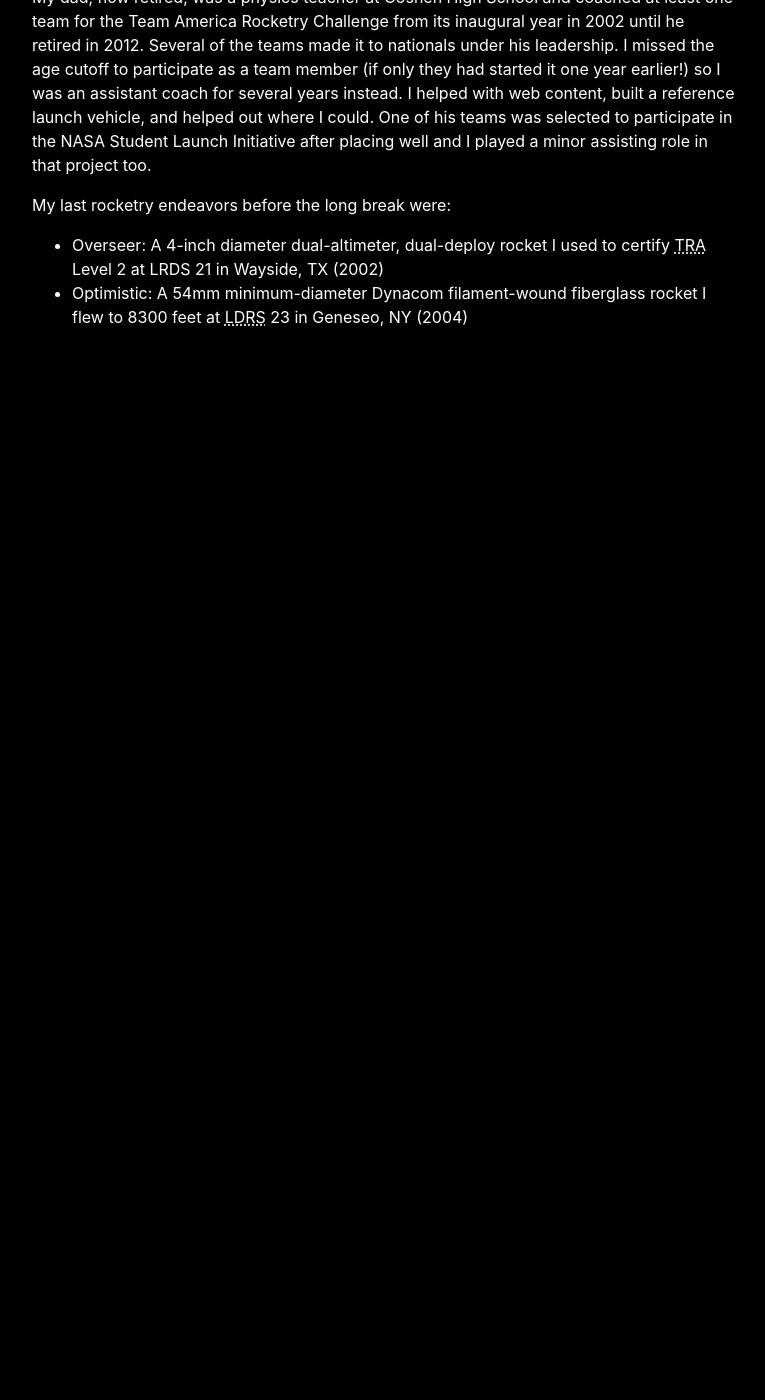
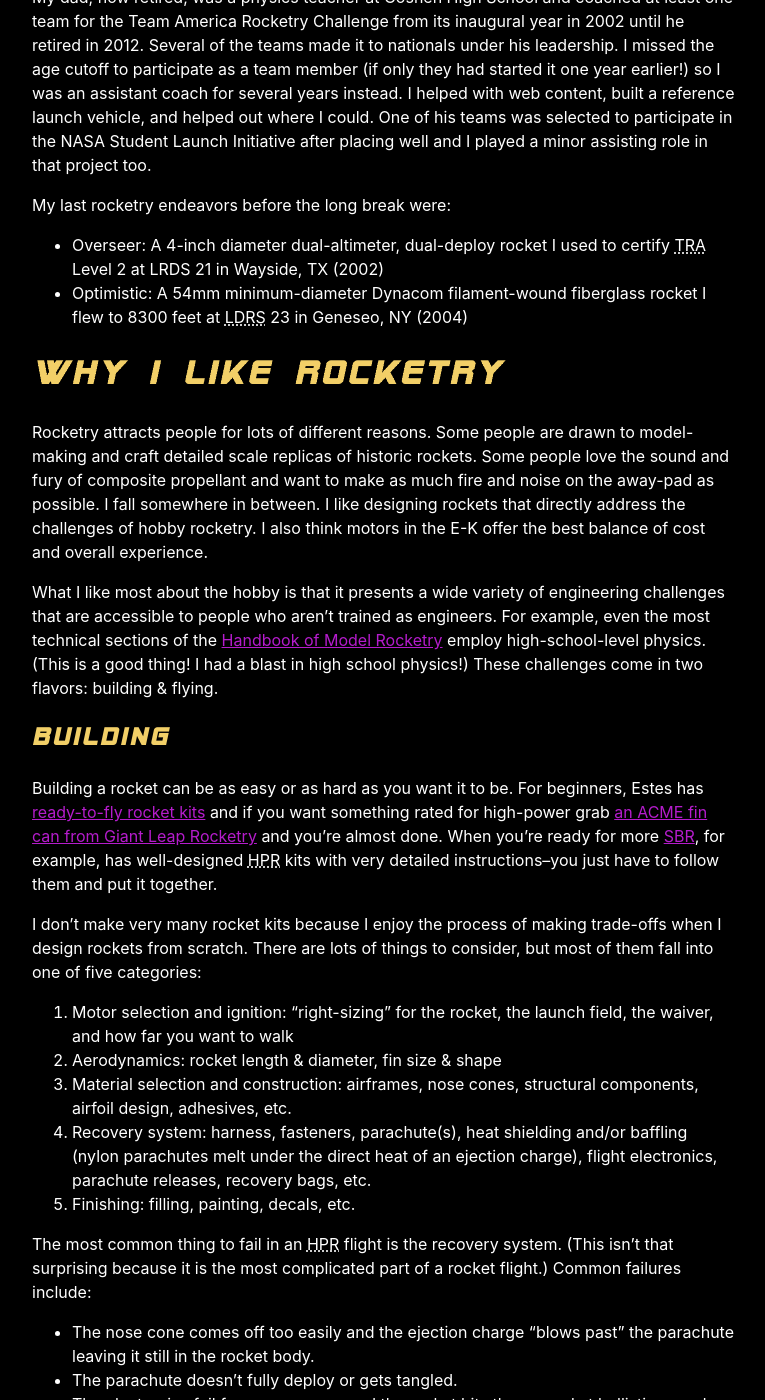
Before and after one commit to rocketlabdelta/rocketlabdelta.com, a Jekyll site: the page built from about.md, in a window 1280 px wide and 1400 px high, scrolled down 1274 px. Shown: the whole window, without its empty margins (256-1021 px from the left). Built offline with Jekyll 4.4.1, drawn with Linux system fonts in a browser that asks for light colours; before the commit the page ends 1635 px from its top, so only the background shows below that; some of the changed text lies outside the part shown.

Commit message:
Trying to describe why I like this so much

```diff
--- a/about.md
+++ b/about.md
@@ -50,6 +50,74 @@ My last rocketry endeavors before the long break were:
 * Overseer: A 4-inch diameter dual-altimeter, dual-deploy rocket I used to certify TRA Level 2 at LRDS 21 in Wayside, TX (2002)
 * Optimistic: A 54mm minimum-diameter Dynacom filament-wound fiberglass rocket I flew to 8300 feet at LDRS 23 in Geneseo, NY (2004)
 
+# Why I Like Rocketry
+
+Rocketry attracts people for lots of different reasons.
+Some people are drawn to model-making and craft detailed scale replicas of historic rockets.
+Some people love the sound and fury of composite propellant and want to make as much fire and noise on the away-pad as possible.
+I fall somewhere in between.
+I like designing rockets that directly address the challenges of hobby rocketry.
+I also think motors in the E-K offer the best balance of cost and overall experience.
+
+What I like most about the hobby is that it presents a wide variety of engineering challenges that are accessible to people who aren't trained as engineers.
+For example, even the most technical sections of the [Handbook of Model Rocketry][4] employ high-school-level physics.
+(This is a good thing! I had a blast in high school physics!) These challenges come in two flavors: building & flying.
+
+## Building
+
+Building a rocket can be as easy or as hard as you want it to be.
+For beginners, Estes has [ready-to-fly rocket kits][5] and if you want something rated for high-power grab [an ACME fin can from Giant Leap Rocketry][6] and you're almost done.
+When you're ready for more [SBR][7], for example, has well-designed HPR kits with very detailed instructions--you just have to follow them and put it together.
+
+I don't make very many rocket kits because I enjoy the process of making trade-offs when I design rockets from scratch.
+There are lots of things to consider, but most of them fall into one of five categories:
+
+ 1. Motor selection and ignition: "right-sizing" for the rocket, the launch field, the waiver, and how far you want to walk
+ 2. Aerodynamics: rocket length & diameter, fin size & shape
+ 3. Material selection and construction: airframes, nose cones, structural components, airfoil design, adhesives, etc.
+ 4. Recovery system: harness, fasteners, parachute(s), heat shielding and/or baffling (nylon parachutes melt under the direct heat of an ejection charge), flight electronics, parachute releases, recovery bags, etc.
+ 5. Finishing: filling, painting, decals, etc.
+
+The most common thing to fail in an HPR flight is the recovery system.
+(This isn't that surprising because it is the most complicated part of a rocket flight.)
+Common failures include:
+
+- The nose cone comes off too easily and the ejection charge "blows past" the parachute leaving it still in the rocket body.
+- The parachute doesn't fully deploy or gets tangled.
+- The electronics fail for some reason and the rocket hits the ground at ballistic speed.
+
+Go to a rocket launch and watch for what goes wrong.
+Think about what you could to do mitigate the risk of that happening to you.
+
+I have also seen rockets fall to pieces under thrust.
+It's better to over-build and have it weigh a little more than for it to come apart and be hazardous to spectators.
+
+## Flying
+
+The bigger the rocket gets, the more complicated it is to fly.
+Rocketry is a very safe hobby and it stays that way because a lot of precautions are taken.
+So, to fly large rockets you need a large field and an FAA waiver.
+This means that virtually all rockets from mid-power on up are flown at launches organized by a regional rocket club.
+Do some research and find where clubs are in your area.
+Because of the field size requirement launches are, as a rule, in a rural area so you'll probably have to drive for a while to get there.
+Both NAR and Tripoli have annual launches, NARAM and LDRS respectively, and they are defiantly worth the trip.
+
+I like prepping my rockets in the field.
+This means:
+
+- Assembling re-loadable motors like AeroTech RMS or Cesaroni ProX
+- Packing the recovery system
+- Loading ejection charges
+- Testing flight electronics
+- Checking for the right amount of friction between rocket components that separate during flight
+
+There are lots of things to remember!
+Make a checklist!
+
+At launches, there are lots of people to meet and talk to where you already have something in common (besides the weather).
+It's fun to walk around and see what other people are doing and their take on the hobby.
+Maybe I'll see you there sometime!
+
 *[NAR]: National Association of Rocketry
 *[TRA]: Tripoli Rocketry Association
 *[BAR]: Born-Again Rocketeer
```
Also changed, not shown: other parts of about.md (+4 -0 lines).
